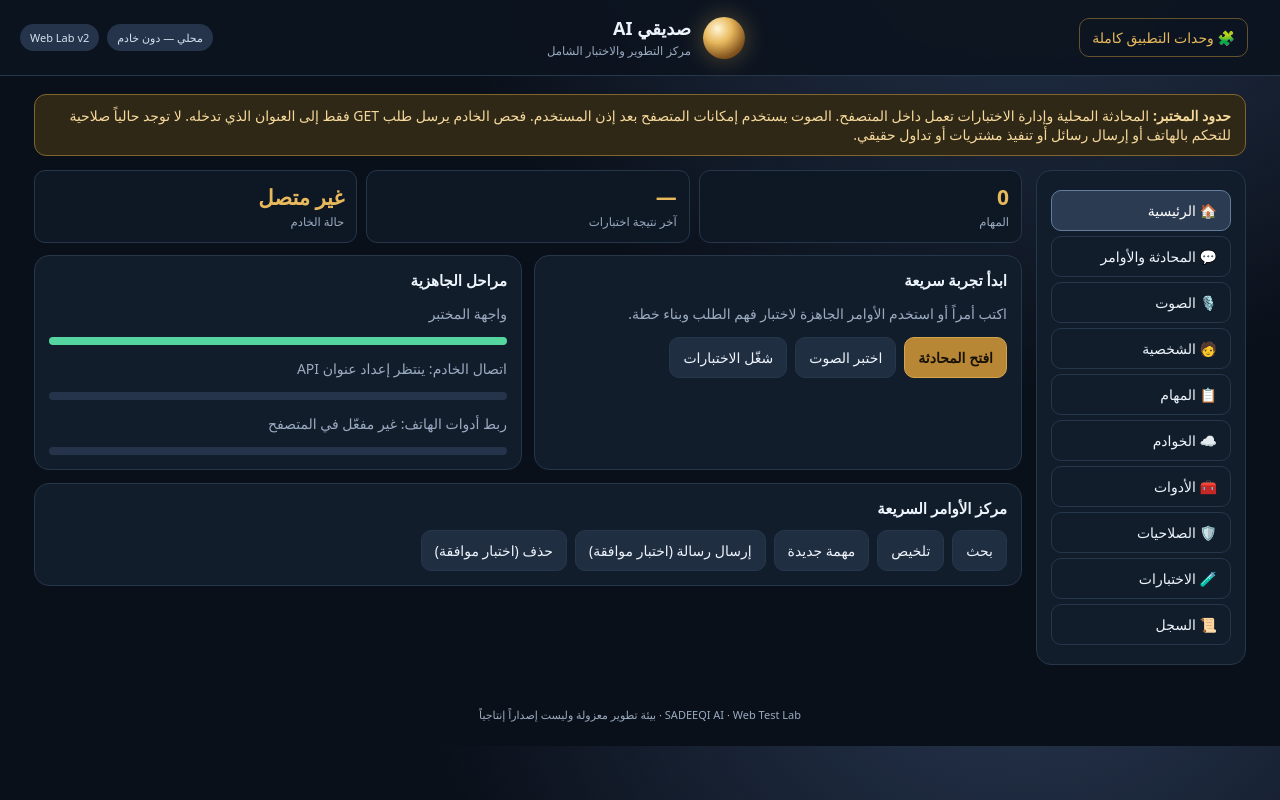
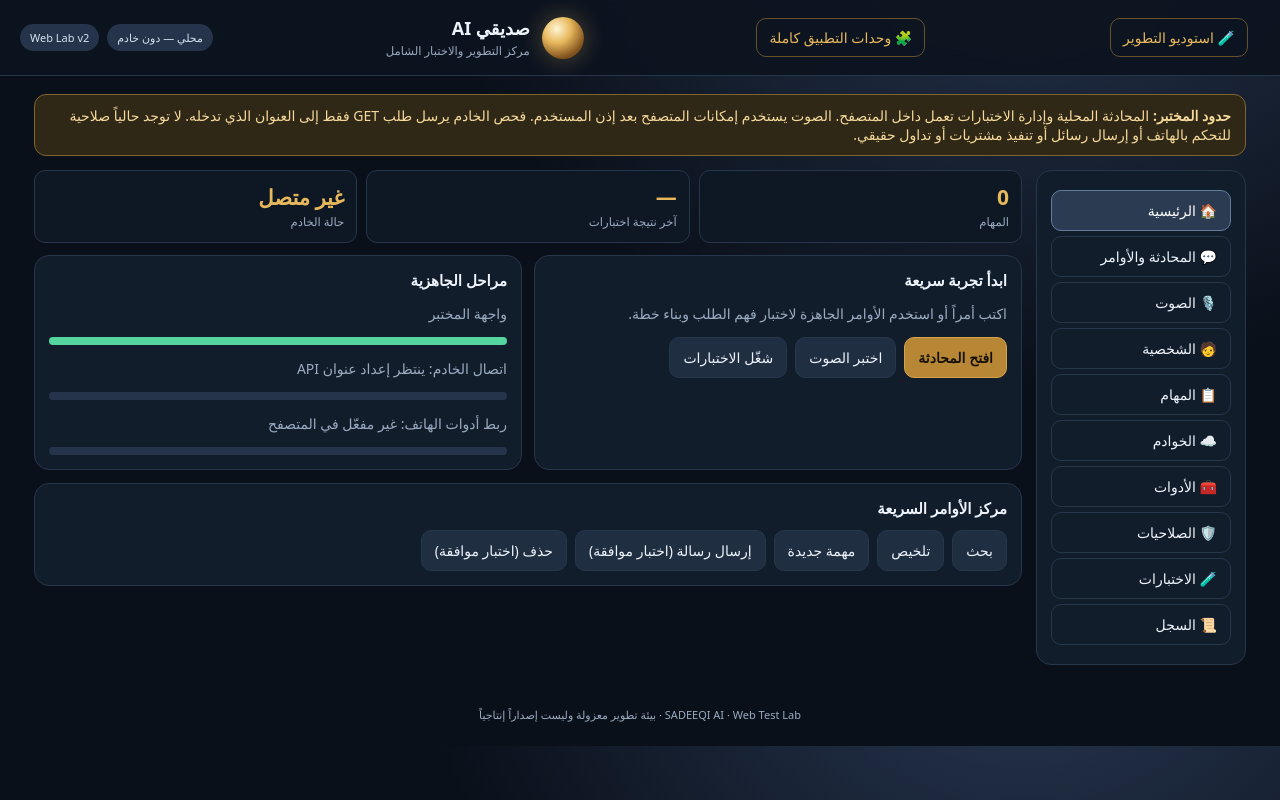
Before and after one commit to azamfai155-cmyk/SADEEQI_AI, a website: page test-lab/index.html in a window 1280 px wide. Drawn offline with Linux system fonts and the light colour scheme.

Commit message:
Link unified development studio from test dashboards

```diff
--- a/test-lab/index.html
+++ b/test-lab/index.html
@@ -9,7 +9,7 @@
 @media(max-width:760px){.layout{grid-template-columns:1fr}.nav{position:static;display:grid;grid-template-columns:repeat(3,1fr);gap:4px;padding:8px}.nav button{text-align:center;font-size:11px;padding:9px 4px}.grid2{grid-template-columns:1fr}header{padding:12px}.chat{height:300px}}
 </style></head>
 <body>
-<header><a href="./modules.html" style="color:#e7b85c;text-decoration:none;border:1px solid #66522b;border-radius:10px;padding:9px 12px;margin-inline-start:12px">🧩 وحدات التطبيق كاملة</a><div class="brand"><div class="orb"></div><div><h1>صديقي AI</h1><small>مركز التطوير والاختبار الشامل</small></div></div><div class="row"><span class="pill" id="globalStatus">محلي — دون خادم</span><span class="pill">Web Lab v2</span></div></header>
+<header><a href="./dev-studio.html" style="color:#e7b85c;text-decoration:none;border:1px solid #66522b;border-radius:10px;padding:9px 12px;margin-inline-start:12px">🧪 استوديو التطوير</a><a href="./modules.html" style="color:#e7b85c;text-decoration:none;border:1px solid #66522b;border-radius:10px;padding:9px 12px;margin-inline-start:12px">🧩 وحدات التطبيق كاملة</a><div class="brand"><div class="orb"></div><div><h1>صديقي AI</h1><small>مركز التطوير والاختبار الشامل</small></div></div><div class="row"><span class="pill" id="globalStatus">محلي — دون خادم</span><span class="pill">Web Lab v2</span></div></header>
 <main>
 <div class="warning"><b>حدود المختبر:</b> المحادثة المحلية وإدارة الاختبارات تعمل داخل المتصفح. الصوت يستخدم إمكانات المتصفح بعد إذن المستخدم. فحص الخادم يرسل طلب GET فقط إلى العنوان الذي تدخله. لا توجد حالياً صلاحية للتحكم بالهاتف أو إرسال رسائل أو تنفيذ مشتريات أو تداول حقيقي.</div>
 <div class="layout">
```
